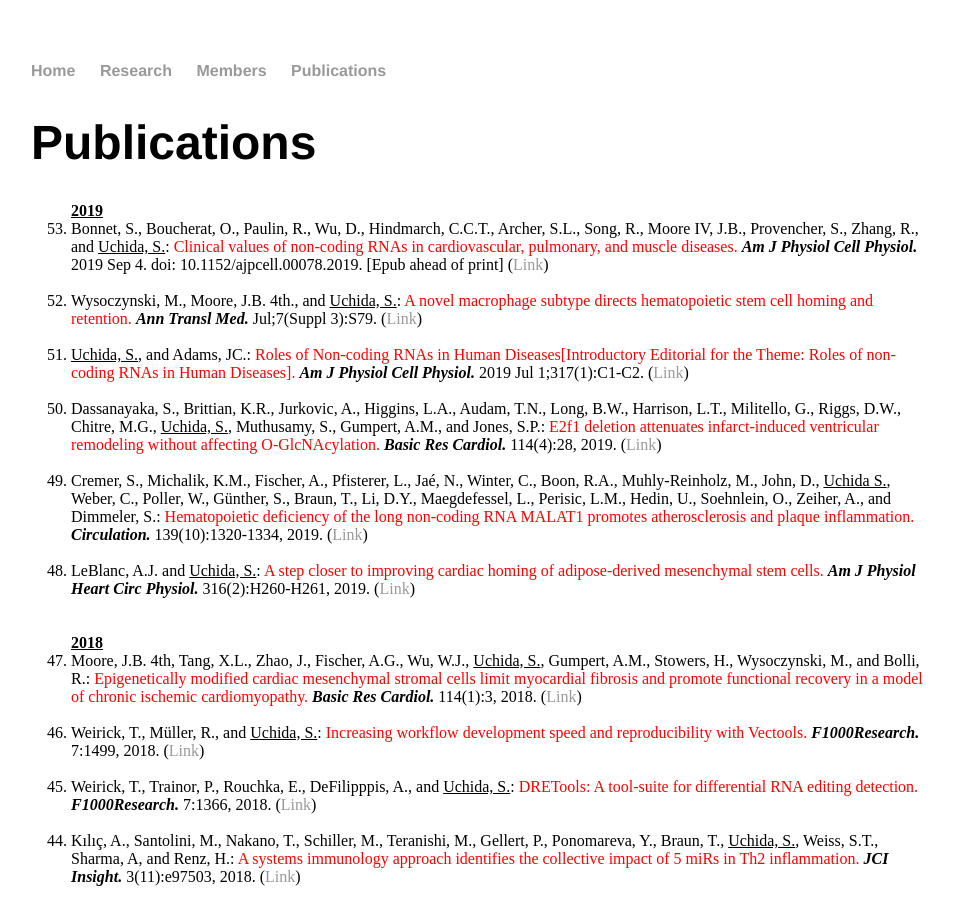
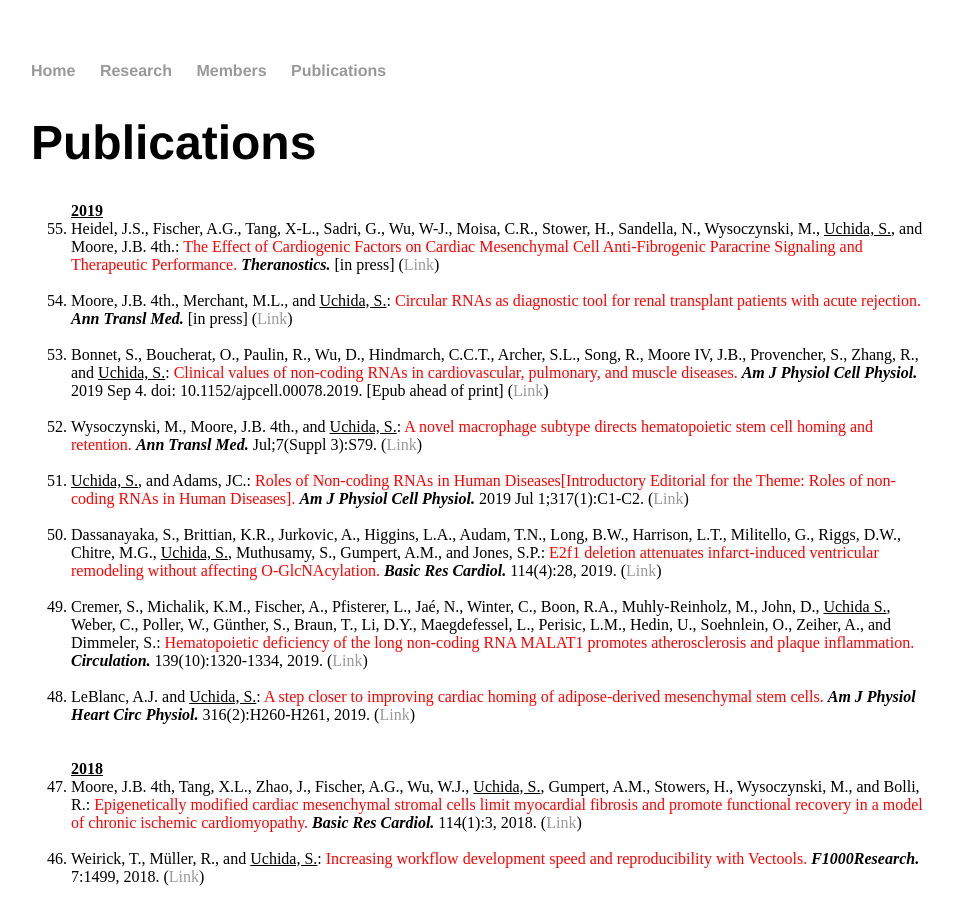
Before and after one commit to heartlncrna/heartlncrna.github.io, a Jekyll site: the page publications/pub_list.html, which Jekyll copies as it is, in a window 1280 px wide and 900 px high. Shown: the whole window, without its empty margins (161-1114 px from the left). Built offline with Jekyll 4.4.1, drawn with Linux system fonts in a browser that asks for light colours.

Commit message:
Update pub_list.html

```diff
--- a/publications/pub_list.html
+++ b/publications/pub_list.html
@@ -28,6 +28,12 @@
 			<ol reversed="reversed">
 
 			<strong><u> 2019 </u></strong>
+				<li>Heidel, J.S., Fischer, A.G., Tang, X-L., Sadri, G., Wu, W-J., Moisa, C.R., Stower, H., Sandella, N., Wysoczynski, M., <u>Uchida, S.</u>, and Moore, J.B. 4th.: <font color="red">The Effect of Cardiogenic Factors on Cardiac Mesenchymal Cell Anti-Fibrogenic Paracrine Signaling and Therapeutic Performance.</font> <b><i>Theranostics. </i></b> [in press] (<a href="https://www.thno.org/toc/acceptms">Link</span></a>)</li>
+			<br>
+
+				<li>Moore, J.B. 4th., Merchant, M.L., and <u>Uchida, S.</u>: <font color="red">Circular RNAs as diagnostic tool for renal transplant patients with acute rejection.</font> <b><i>Ann Transl Med. </i></b> [in press] (<a href="http://atm.amegroups.com/article/view/31499">Link</span></a>)</li>
+			<br>
+
 				<li>Bonnet, S., Boucherat, O., Paulin, R., Wu, D., Hindmarch, C.C.T., Archer, S.L., Song, R., Moore IV, J.B., Provencher, S., Zhang, R., and <u>Uchida, S.</u>: <font color="red">Clinical values of non-coding RNAs in cardiovascular, pulmonary, and muscle diseases.</font> <b><i>Am J Physiol Cell Physiol.</i></b> 2019 Sep 4. doi: 10.1152/ajpcell.00078.2019. [Epub ahead of print] (<a href="https://www.physiology.org/doi/abs/10.1152/ajpcell.00078.2019">Link</span></a>)</li>
 			<br>
 
```
